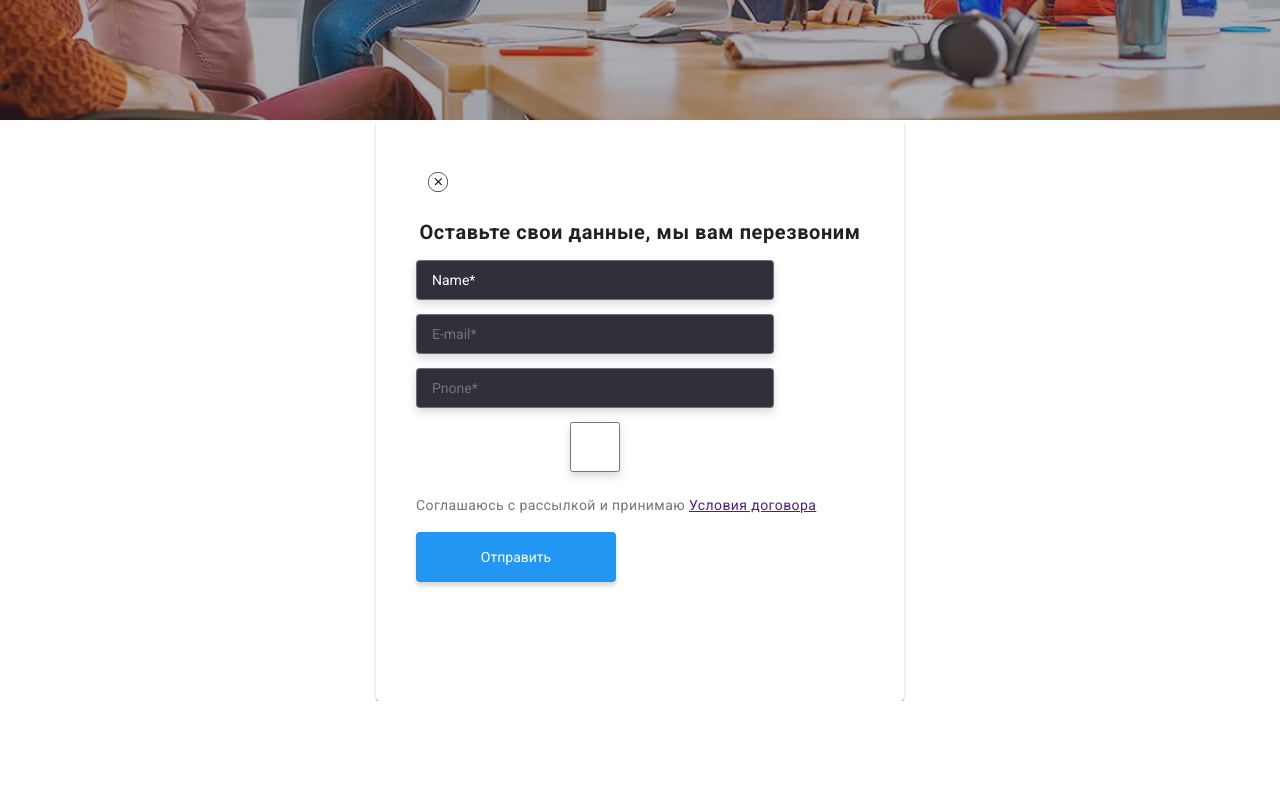
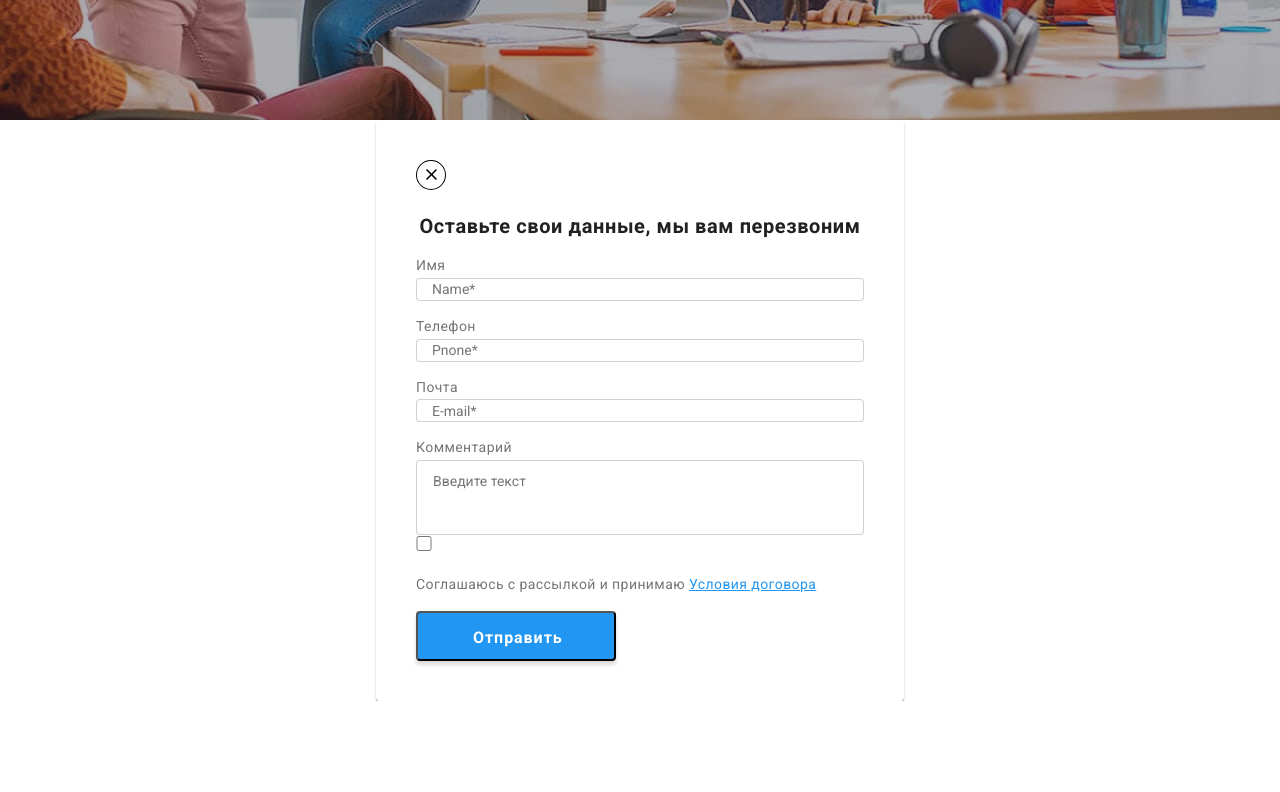
Before and after one commit to lesandre2020/goit-markup-hw-06, a plain HTML site: page index.html in a window 1280 px wide. Shown: the part 560-1352 px from the top of the page. Drawn offline with nearby package versions, Linux system fonts and the light colour scheme.

Commit message:
new 16/15

```diff
--- a/css/styles.css
+++ b/css/styles.css
@@ -667,8 +667,8 @@ header .item svg {
   letter-spacing: 0.03em;
 }
 
-input,
-button {
+footer input,
+footer button {
   display: inline-block;
   outline: none;
   padding: 15px 16px;
@@ -676,7 +676,7 @@ button {
   border: none;
 }
 
-input {
+footer input {
   width: 358px;
   height: 50px;
   background: #2f303a;
@@ -687,18 +687,18 @@ input {
   border-radius: 4px;
 }
 
-input[placeholder] {
+footer input[placeholder] {
   color: #fff;
 }
 
-input[type="text"]::-webkit-input-placeholder {
+footer input[type="text"]::-webkit-input-placeholder {
   color: #fff;
 }
-input[type="text"]::-moz-placeholder {
+footer input[type="text"]::-moz-placeholder {
   color: #fff;
 }
 
-button {
+footer button {
   width: 200px;
   height: 50px;
   padding: 10px 29px;
@@ -903,6 +903,11 @@ textarea:focus {
   box-shadow: 0px 1px 3px rgba(0, 0, 0, 0.12), 0px 1px 1px rgba(0, 0, 0, 0.14),
     0px 2px 1px rgba(0, 0, 0, 0.2);
   border-radius: 4px;
+
+  color: var(--primary-text-color);
+
+  /* left: 536px;
+  top: 221px; */
 }
 
 .contact-form-input {
@@ -920,4 +925,58 @@ textarea:focus {
   color: var(--title-text-color);
 }
 
+.contact-form-checkbox {
+  width: 16px;
+  height: 15px;
+  color: var(--title-text-color);
+}
+
+.close-button-link {
+  width: 30px;
+  height: 30px;
+
+  background: #ffffff;
+  border: 1px solid rgba(0, 0, 0, 0.1);
+  box-sizing: border-box;
+
+  border: none;
+}
+
+.contact-form-message {
+  width: 100%;
+  height: 120px;
+  resize: none;
+  padding: 12px 16px;
+}
+
+.contact-form-message,
+.contact-form-input {
+  border: 1px solid rgba(33, 33, 33, 0.2);
+  box-sizing: border-box;
+  border-radius: 4px;
+}
+
+.form-section a {
+  color: var(--accent-color);
+}
+
+button {
+  width: 200px;
+  height: 50px;
+  padding: 10px 55px;
+
+  font-weight: bold;
+  font-size: 16px;
+  line-height: 1.87;
+  letter-spacing: 0.06em;
+
+  margin-right: 0;
+
+  cursor: pointer;
+  color: #fff;
+  background: var(--accent-color);
+  box-shadow: 0px 4px 4px rgba(0, 0, 0, 0.15);
+  border-radius: 4px;
+}
+
 /* енд старой формы */
--- a/index.html
+++ b/index.html
@@ -73,25 +73,33 @@
 
 
       <form action="" class="contact-form">
-        <a href="" class="social-list-item-link">
-          <svg>
+        <a href="" class="close-button">
+          <svg class="close-button-link">
             <use href="./images/sprite.svg#icon-close"></use>
           </svg>
         </a>
         <h2 class="form-section-title">Оставьте свои данные, мы вам перезвоним</h2>
 
-        <input type="text" class="contact-form-input" name="user-name" placeholder="Name*" required minlength="2">
-        <input type="email" class="contact-form-input" name="user-email" placeholder="E-mail*" required>
-        <input type="tel" class="contact-form-input" name="user-tel" placeholder="Pnone*" required>
+        <label for="name">Имя</label>
+        <input type="text" class="contact-form-input" name="user-name" placeholder="Name*" required minlength="2" id="name">
 
+        <label for="pnone">Телефон</label>
+        <input type="tel" class="contact-form-input" name="user-tel" placeholder="Pnone*" required id="pnone">
+
+        <label for="email">Почта</label>
+        <input type="email" class="contact-form-input" name="user-email" placeholder="E-mail*" required id="email">
+
+        <label for="comment">Комментарий</label>
+        <textarea name="user-сomment" id="comment" class="contact-form-message " placeholder="Введите текст" maxlength="60"></textarea>
 
         <section class="form-section">
-          <input type="checkbox" class="contact-form-checkbox">
+          <input type="checkbox" value="accept" class="contact-form-checkbox">
           <p>
             Соглашаюсь с рассылкой и принимаю
             <a href="">Условия договора</a>
           </p>
         </section>
+
         <button type="submit" class="contact-form-btm">Отправить</button>
 
       </form>
```
